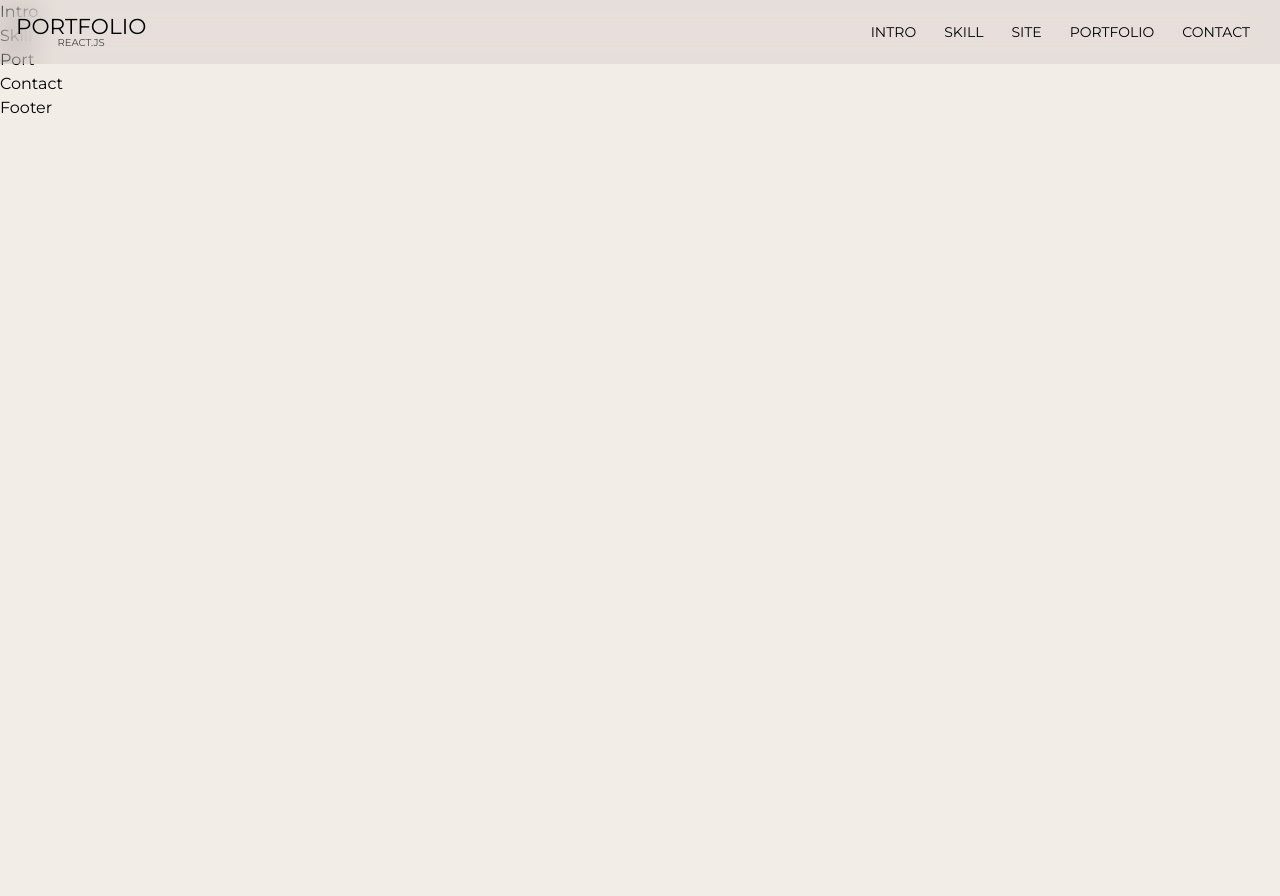
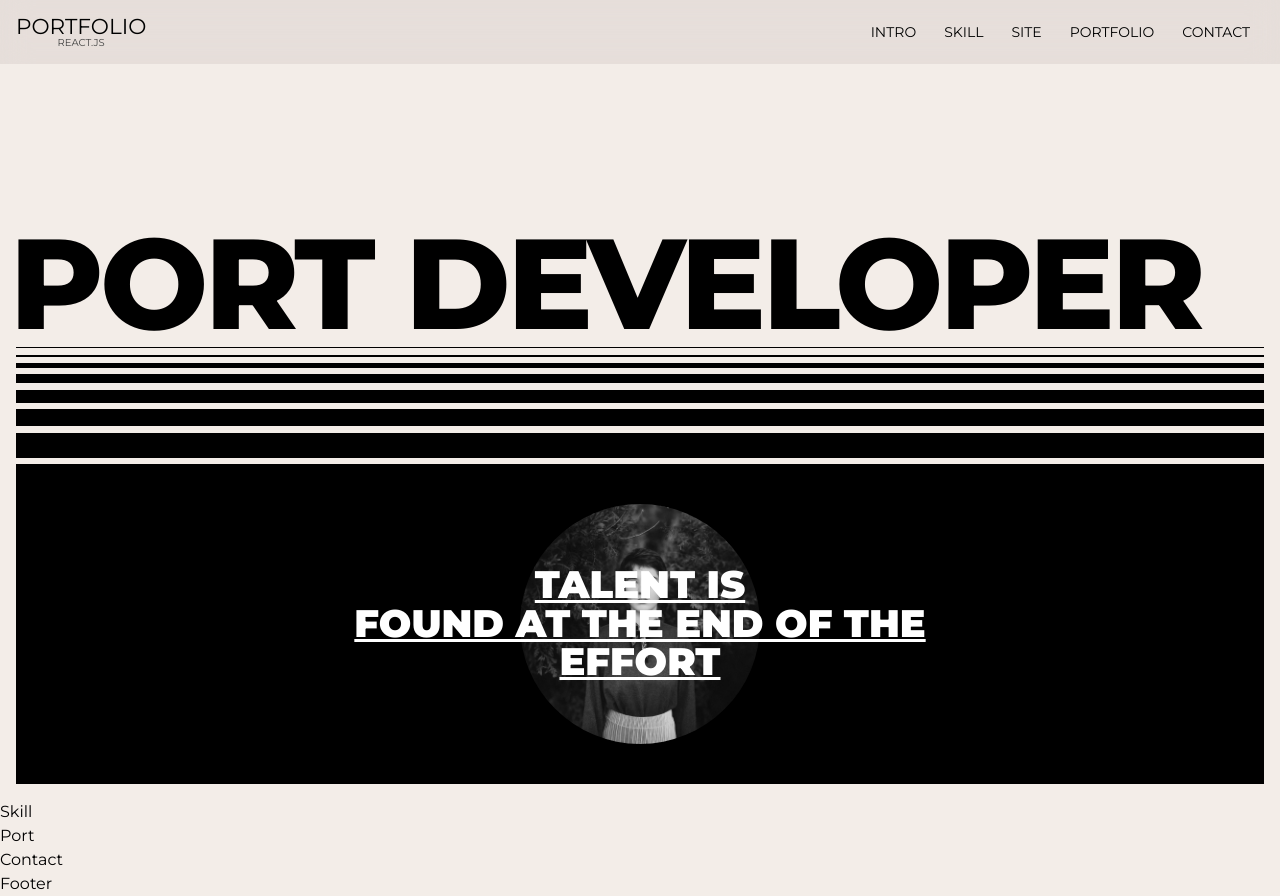
Before and after one commit to lsh2765/port2024-react, a React (Create React App) app: page / in a window 1280 px wide. Before the commit the page ends 800 px from the top, so only its background shows below. Built offline with nearby package versions, Linux system fonts and the light colour scheme; a small style sheet from the web is missing; a web font is replaced by a local one.

Commit message:
인트로 완료

```diff
--- a/src/assets/scss/section/_intro.scss
+++ b/src/assets/scss/section/_intro.scss
@@ -0,0 +1,152 @@
+#intro {
+    height: 100vh;
+}
+.intro__inner {
+    width: 100%;
+    height: 100%;
+    display: flex;
+    align-items: flex-start;
+    justify-content: flex-end;
+    flex-direction: column;
+    padding: 16px;
+
+    @media (max-width: 800px) {
+        justify-content: center;
+    }
+}
+.intro__title {
+    font-size: 10vw;
+    text-transform: uppercase;
+    line-height: 1;
+    font-weight: 800;
+    white-space: nowrap;
+    text-indent: -0.5vw;
+    letter-spacing: -0.3vw;
+
+    @media (max-width: 320px) {
+        display: none;
+    }
+}
+.intro__text {
+    width: 100%;
+    height: 40vh;
+    background-color: var(--black);
+    color: var(--white);
+    display: flex;
+    align-items: center;
+    justify-content: center;
+    flex-direction: column;
+    position: relative;
+
+    .text {
+        font-size: 3vw;
+        line-height: 1;
+        font-weight: 900;
+        text-transform: uppercase;
+        text-decoration: underline;
+        text-align: center;
+        position: relative;
+        z-index: 100;
+        transition: all 0.3s;
+        cursor: all-scroll;
+
+        @media (max-width: 800px) {
+            font-size: 24px;
+        }
+
+        &:hover {
+            opacity: 0;
+        }
+    }
+    .img {
+        position: absolute;
+        left: 50%;
+        top: 50%;
+        transform: translate(-50%, -50%);
+        width: 30vh;
+        height: 30vh;
+        border-radius: 50%;
+        overflow: hidden;
+        filter: grayscale(100%);
+        transition: all 0.3s;
+
+        @media (max-width: 320px) {
+            width: 20vh;
+            height: 20vh;
+        }
+    }
+
+    &:hover .text {
+        opacity: 0;
+    }
+    &:hover .img {
+        filter: grayscale(0);
+    }
+}
+.intro__lines {
+    width: 100%;
+
+    .line {
+        display: block;
+        width: 100%;
+        height: 1px;
+        background-color: var(--black);
+        margin-bottom: 0.5vw;
+
+        &:nth-child(1) {
+            height: 1px;
+        }
+        &:nth-child(2) {
+            height: 2px;
+        }
+        &:nth-child(3) {
+            height: 5px;
+        }
+        &:nth-child(4) {
+            height: 9px;
+        }
+        &:nth-child(5) {
+            height: 13px;
+        }
+        &:nth-child(6) {
+            height: 17px;
+        }
+        &:nth-child(7) {
+            height: 25px;
+        }
+    }
+
+    &.bottom {
+        .line {
+            margin-top: 0.5vw;
+            margin-bottom: 0;
+            display: none;
+
+            @media (max-width: 800px) {
+                display: block;
+            }
+
+            &:nth-child(1) {
+                height: 25px;
+            }
+            &:nth-child(2) {
+                height: 17px;
+            }
+            &:nth-child(3) {
+                height: 13px;
+            }
+            &:nth-child(4) {
+                height: 9px;
+            }
+            &:nth-child(5) {
+                height: 5px;
+            }
+            &:nth-child(6) {
+                height: 2px;
+            }
+            &:nth-child(1) {
+                height: 1px;
+            }
+        }
+    }
+}
--- a/src/components/Intro.jsx
+++ b/src/components/Intro.jsx
@@ -1,8 +1,50 @@
-import React from 'react'
+import React from "react"
+
+import about from "../assets/img/about.jpg";
+
+const introText = {
+    title: "port developer",
+    desc : ["talent is", "found at the end of the", "effort"]
+
+}
 
 const Intro = () => {
   return (
-    <div>Intro</div>
+    <section id="intro">
+            <div className="intro__inner">
+                <h2 className="intro__title">
+                    {introText.title}
+                </h2>
+                <div class="intro__lines" aria-hidden="true">
+                    <span className="line"></span>
+                    <span className="line"></span>
+                    <span className="line"></span>
+                    <span className="line"></span>
+                    <span className="line"></span>
+                    <span className="line"></span>
+                    <span className="line"></span>
+                </div>
+                <div className="intro__text">
+                    <div className="text">
+                        <div>{introText.desc[0]}</div>
+                        <div>{introText.desc[1]}</div>
+                        <div>{introText.desc[2]}</div>
+                    </div>
+                    <div className="img">
+                        <img src={about} alt="어바웃미" />
+                    </div>
+                </div>
+                <div className="intro__lines bottom" aria-hidden="true">
+                    <span className="line"></span>
+                    <span className="line"></span>
+                    <span className="line"></span>
+                    <span className="line"></span>
+                    <span className="line"></span>
+                    <span className="line"></span>
+                    <span className="line"></span>
+                </div>
+            </div>
+        </section>
   )
 }
 
```
